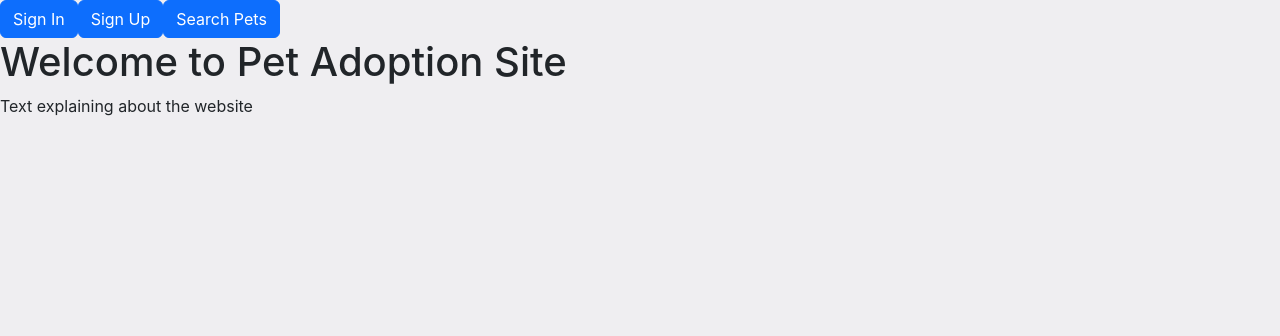
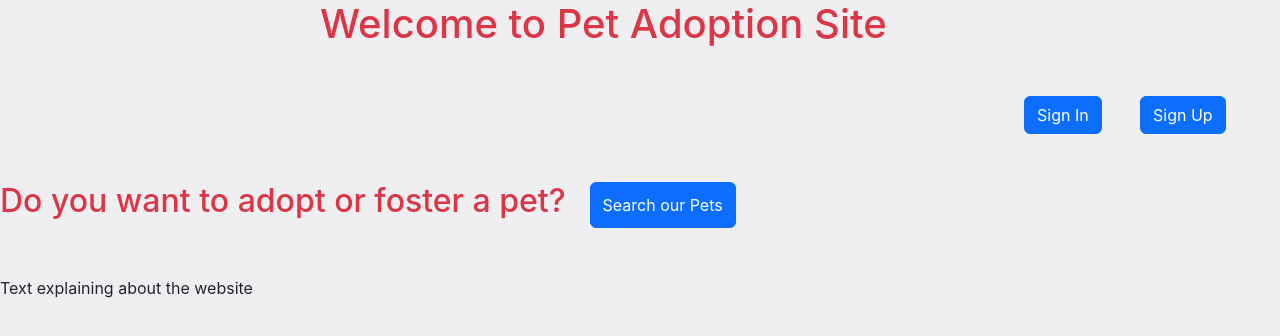
Before and after one commit to JoniCohen/Full-Stack-Final-Project---Pet-Adoption-FrontEnd, a React (Create React App) app: page / in a window 1280 px wide. Shown: the top 336 px of the page. Built offline with nearby package versions, Linux system fonts and the light colour scheme.

Commit message:
Login ended

```diff
--- a/src/App.css
+++ b/src/App.css
@@ -43,3 +43,15 @@ body{
   resize: none;
   height: 130px;
 }
+.sign-in-btn{
+  margin-left: 80%;
+}
+.sign-up-btn{
+  margin-left: 3%;
+}
+.welcome-website{
+  margin-left: 25%;
+}
+.sign-out-btn{
+  margin-left: 90%;
+}
--- a/src/App.js
+++ b/src/App.js
@@ -3,22 +3,36 @@ import Home from './Pages/Home.jsx';
 import Profile from './Pages/Profile.jsx';
 import { BrowserRouter, Route, Routes } from "react-router-dom";
 import LoggedOut from './Pages/LoggedOut.jsx';
+import Search from './Pages/Search';
+import MyPets from './Pages/MyPets';
+import appContext from './Context/appContext';
+import ModalLogin from './Components/ModalLogin';
+import ModalRegister from './Components/ModalRegister';
+import { useState } from 'react';
+import PrivateRouter from './Components/PrivateRouter';
 
 function App() {
-
-
+  const [isLoggedIn, setIsLoggedIn] = useState(false)
+  const [userId, setUserId] = useState('')
 
 
   return (
     <>
     <div className="App">
+    <appContext.Provider value={{isLoggedIn,setIsLoggedIn,userId,setUserId}}>
+    <ModalLogin/>
+    <ModalRegister/>
       <BrowserRouter>
       <Routes>
-        <Route path='/' element={<LoggedOut/>}/>
-        <Route path='/home' element={<Home/>} />
+        <Route path='/' element={<Home/>}/>
         <Route path='/profile' element={<Profile/>}/>
+        <Route path='/mypets' element={<MyPets/>}/>
+
+        <Route path='/search' element={<Search/>}/>
       </Routes>
       </BrowserRouter>
+      </appContext.Provider>
+
       </div>
     </>
 
--- /dev/null
+++ b/src/Components/MainPageLoggedIn.jsx
@@ -0,0 +1,35 @@
+import axios from 'axios'
+import React, { useContext, useEffect, useState } from 'react'
+import appContext from '../Context/appContext'
+import NavBarHome from './NavBarHome'
+
+
+export default function MainPageLoggedIn() {
+  const {userId,setuserid} = useContext(appContext)
+  const [fullName, setFullName] = useState('')
+  console.log(userId)
+    //let fullName = {}
+    async function getUserById(){
+      try{
+        const resName = await axios.get('http://localhost:8080/users/user/'+userId)
+        return resName
+      }catch(err){
+        console.log(err)
+      }
+
+    }
+    getUserById().then((resName)=>{
+      setFullName(resName.data.firstName + " "+ resName.data.lastName)
+
+    })
+
+
+    return (
+    <>
+    <div>
+        <NavBarHome/>
+        <h1 className='welcome'>Welcome {fullName} </h1>
+    </div>
+    </>
+  )
+}
--- a/src/Components/ModalLogin.jsx
+++ b/src/Components/ModalLogin.jsx
@@ -1,12 +1,15 @@
-import React, { useState } from 'react';
+import React, { useContext, useState } from 'react';
 import Button from 'react-bootstrap/Button';
 import Form from 'react-bootstrap/Form';
 import Modal from 'react-bootstrap/Modal';
 import axios from "axios";
+import appContext from '../Context/appContext';
 
 export default function ModalLogin({showModalLogin,handleCloseModalLogin,handleShowModalLogin}) {
+  const {isLoggedIn,setIsLoggedIn,userId,setUserId} = useContext(appContext)
     const [emailLogin, setEmailLogin] = useState('');
     const [passwordLogin, setPasswordLogin] = useState('');
+
 
     function handleChangeEmailLogin(e){
         setEmailLogin(e.target.value)
@@ -18,10 +21,15 @@ export default function ModalLogin({showModalLogin,handleCloseModalLogin,handleS
     async function logInUser(){
         try{
           const res = await axios.post('http://localhost:8080/users/login',userLogIn)
-          console.log(res)
+          console.log(res.data.id)
+          setIsLoggedIn(true)
+          setUserId(res.data.id)
           return res
         }catch(err){
-          console.log(err.response.data)
+          console.log(err.response,err)
+        }finally{
+          handleCloseModalLogin()
+
         }
     }
 
@@ -62,6 +70,9 @@ export default function ModalLogin({showModalLogin,handleCloseModalLogin,handleS
           </Button>
         </Modal.Footer>
       </Modal>
+
+
     </>
+
   )
 }
--- a/src/Components/ModalRegister.jsx
+++ b/src/Components/ModalRegister.jsx
@@ -1,16 +1,19 @@
-import React, { useState } from 'react';
+import React, { useContext, useState } from 'react';
 import Button from 'react-bootstrap/Button';
 import Form from 'react-bootstrap/Form';
 import Modal from 'react-bootstrap/Modal';
 import axios from "axios";
+import appContext from '../Context/appContext';
 
 export default function ModalRegister({showModalRegister,handleCloseModalRegister,handleShowModalRegister}) {
+  const {isLoggedIn,setIsLoggedIn} = useContext(appContext)
     const [firstName,setFirstName] = useState('')
     const [lastName,setLastName] = useState('')
     const [phoneNumber,setPhoneNumber] = useState('')
     const [email,setEmail] = useState('')
     const [password,setPassword] = useState('')
     const [confirmPassword,setConfirmPassword] = useState('')
+
 
     const newUser = {
         firstName : firstName,
@@ -23,6 +26,7 @@ export default function ModalRegister({showModalRegister,handleCloseModalRegiste
     async function registerUser(){
         try{
             const res =  await axios.post('http://localhost:8080/users/signup', newUser)
+            setIsLoggedIn(true)
             return res
         }catch(err){
             console.log(err.message,err.response.data)
@@ -54,8 +58,8 @@ export default function ModalRegister({showModalRegister,handleCloseModalRegiste
     function createUser(){
         if((firstName !== ''&& lastName !== '' && email !== '' & phoneNumber !==''&& password !== ''&& confirmPassword!=='')&&isValidEmail(email)){
             registerUser()
-            console.log(firstName,lastName,email,phoneNumber,password,confirmPassword)
             handleCloseModalRegister()
+
         }else if((firstName !== ''&& lastName !== '' && email !== '' & phoneNumber !==''&& password !== ''&& confirmPassword!=='')&&!isValidEmail(email)){
             alert('Email format is invalid')
         }else{
--- a/src/Components/NavBarHome.jsx
+++ b/src/Components/NavBarHome.jsx
@@ -1,13 +1,27 @@
-import React from 'react'
+import React, { useContext } from 'react'
 import { Link } from 'react-router-dom'
+import { Button } from "react-bootstrap";
+import MainPageLoggedIn from './MainPageLoggedIn';
+import LoggedOut from '../Pages/LoggedOut';
+import appContext from '../Context/appContext';
+
 
 export default function NavBarHome() {
+  const {isLoggedIn,setIsLoggedIn} = useContext(appContext)
+
+  async function logOut(){
+   setIsLoggedIn(false)
+
+  }
+
   return (
     <div>
         <ul className='navbar d-flex'>
+            <li className='li-navbar'> <Link className='links' to='/'>Home</Link></li>
             <li className='li-navbar'> <Link className='links' to='/MyPets'>My Pets</Link></li>
             <li className='li-navbar'><Link className='links' to='/Profile'>Profile</Link></li>
         </ul>
+        <Button onClick={logOut} className='sign-out-btn'>Sign Out</Button>
     </div>
   )
 }
--- /dev/null
+++ b/src/Components/PrivateRouter.jsx
@@ -0,0 +1,13 @@
+import React, {useContext} from 'react'
+import appContext from '../Context/appContext'
+import { useNavigate } from "react-router-dom";
+
+export default function PrivateRouter() {
+    const {isLoggedIn} = useContext(appContext)
+    const navigate = useNavigate()
+
+    if(!isLoggedIn){
+        navigate('/')
+    }
+
+}
--- /dev/null
+++ b/src/Context/appContext.jsx
@@ -0,0 +1,5 @@
+import React, { createContext } from "react";
+
+const appContext = createContext({});
+
+export default appContext;
--- a/src/Pages/Home.jsx
+++ b/src/Pages/Home.jsx
@@ -1,16 +1,14 @@
-import React from 'react'
-import NavBarHome from '../Components/NavBarHome.jsx'
+import React, { useContext, useEffect } from 'react'
+import MainPageLoggedIn from '../Components/MainPageLoggedIn.jsx'
+import appContext from '../Context/appContext.jsx'
+import LoggedOut from './LoggedOut.jsx'
 
 export default function Home() {
+  const {isLoggedIn} = useContext(appContext)
+  useEffect(()=>{
+    console.log(isLoggedIn)
+  },[isLoggedIn])
 
+return isLoggedIn ? <MainPageLoggedIn/> : <LoggedOut/>
 
-  return (
-    <>
-    <NavBarHome />
-    <div>
-        <h1 className='welcome'>Welcome "Name and Last Name"</h1>
-    </div>
-    </>
-
-  )
 }
--- a/src/Pages/LoggedOut.jsx
+++ b/src/Pages/LoggedOut.jsx
@@ -3,6 +3,8 @@ import { useState } from "react";
 import { Button } from "react-bootstrap";
 import ModalLogin from "../Components/ModalLogin.jsx";
 import ModalRegister from "../Components/ModalRegister.jsx";
+import { useNavigate } from "react-router-dom";
+
 
 export default function LoggedOut() {
   const [showModalRegister, setShowModalRegister] = useState(false);
@@ -12,15 +14,24 @@ export default function LoggedOut() {
   const handleShowModalRegister = () => setShowModalRegister(true);
   const handleCloseModalLogin = () => setShowModalLogin(false);
   const handleShowModalLogin = () => setShowModalLogin(true);
+  const navigate = useNavigate()
+  function NavigateToSearchPage(){
+   navigate('/search')
+  }
 
 
   return (
     <>
-      <div>
-        <Button onClick={handleShowModalLogin}>Sign In</Button>
-        <Button onClick={handleShowModalRegister}>Sign Up</Button>
-        <Button>Search Pets</Button>
-        <h1>Welcome to Pet Adoption Site</h1>
+      <h1 className="welcome-website text-danger">Welcome to Pet Adoption Site</h1>
+      <div className="mt-5">
+        <Button className="sign-in-btn" onClick={handleShowModalLogin}>Sign In</Button>
+        <Button className="sign-up-btn" onClick={handleShowModalRegister}>Sign Up</Button>
+        </div>
+        <div className="mt-5 d-flex">
+          <h2 className="text-danger">Do you want to adopt or foster a pet?</h2>
+        <Button className="ms-4" onClick={NavigateToSearchPage} >Search our Pets</Button>
+        </div>
+        <div className="mt-5">
         <p>Text explaining about the website</p>
       </div>
       <ModalRegister
--- a/src/Pages/MyPets.jsx
+++ b/src/Pages/MyPets.jsx
@@ -0,0 +1,12 @@
+import React from 'react'
+import NavBarHome from '../Components/NavBarHome'
+
+export default function MyPets() {
+  return (
+    <>
+    <NavBarHome/>
+    <div>MyPets</div>
+    </>
+
+  )
+}
--- a/src/Pages/Search.jsx
+++ b/src/Pages/Search.jsx
@@ -0,0 +1,7 @@
+import React from 'react'
+
+export default function Search() {
+  return (
+    <div>Search</div>
+  )
+}
```
